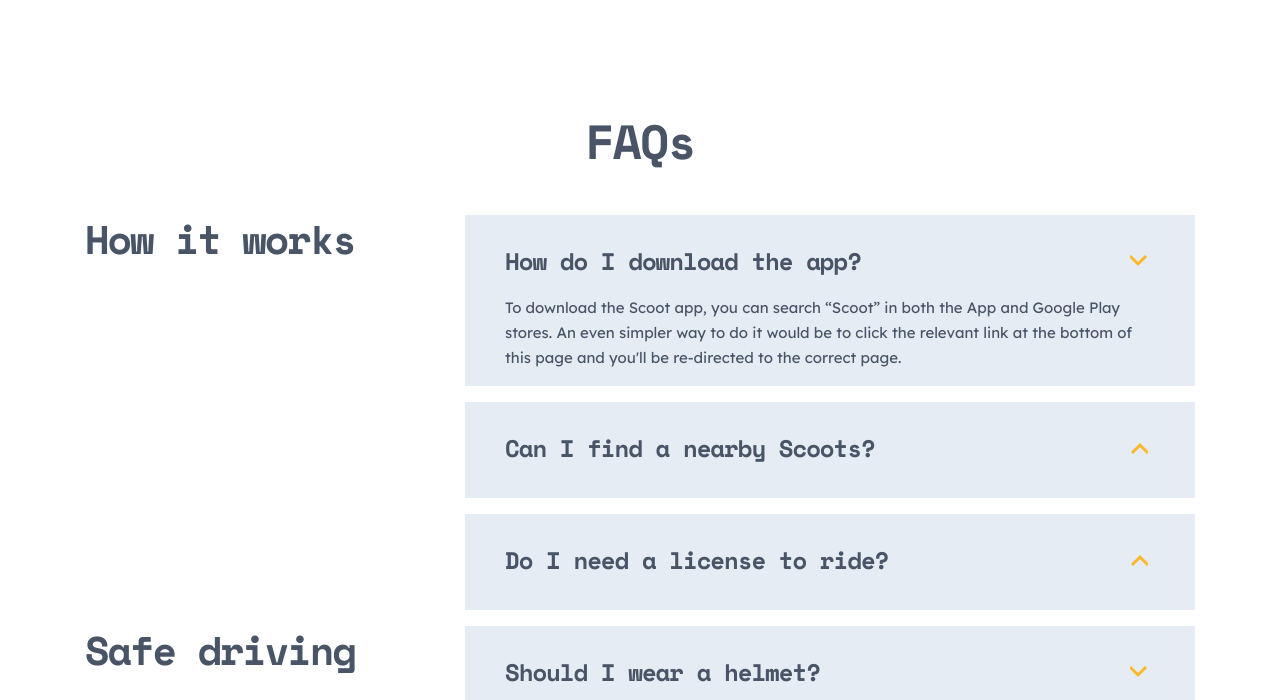
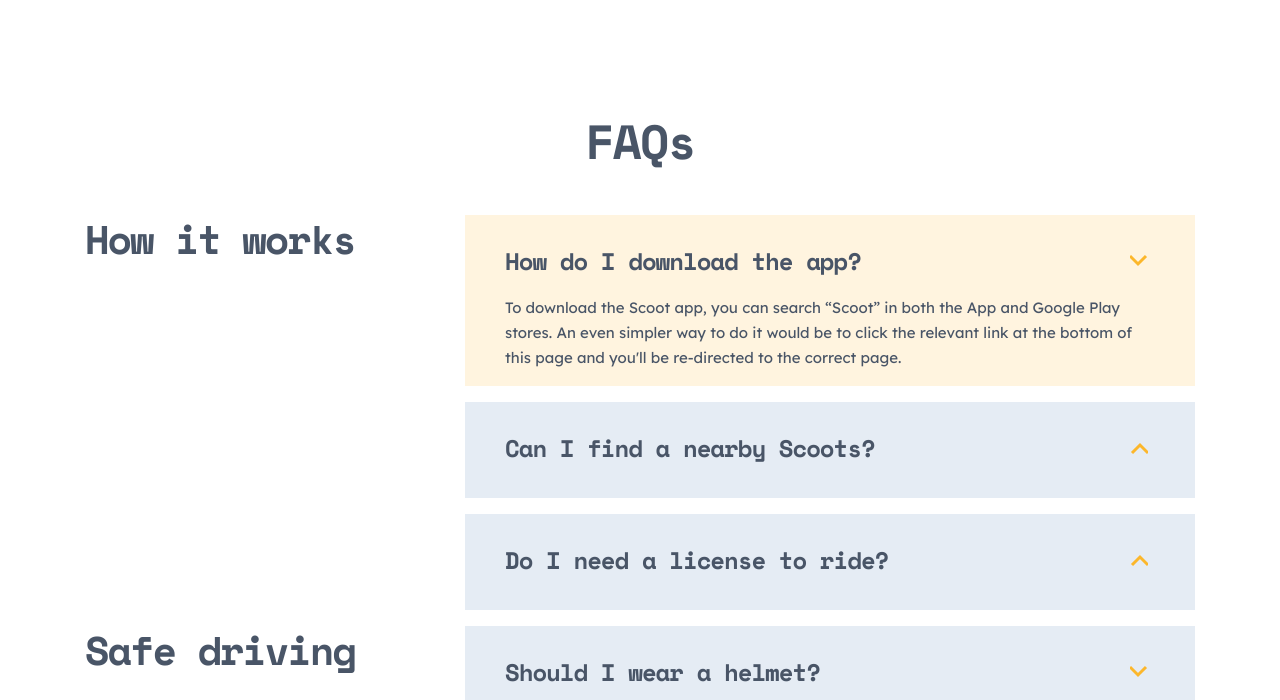
Before and after one commit to ShukurIsmoilov/scoot, a plain HTML site: page about.html in a window 1280 px wide. In both pictures the pointer is over the item 830 px from the left and 2550 px from the top of the page. Shown: the part 2250-2950 px from the top of the page. Drawn offline with nearby package versions, Linux system fonts and the light colour scheme.

Commit message:
added hover effect

```diff
--- a/css/style.css
+++ b/css/style.css
@@ -640,6 +640,10 @@ a:hover {
   margin-bottom: 16px;
 }
 
+.answers li:hover {
+  background-color: var(--light-yellow);
+}
+
 .answers details summary {
   list-style: none;
   margin-bottom: 20px;
```
